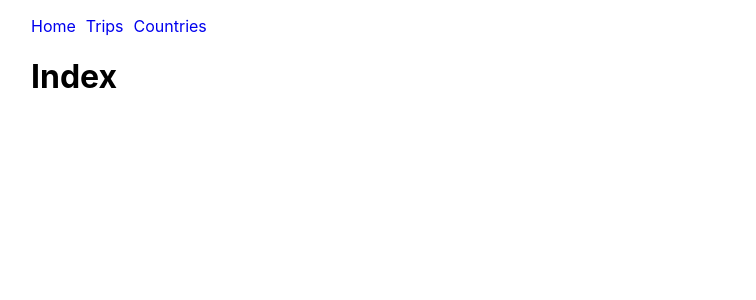
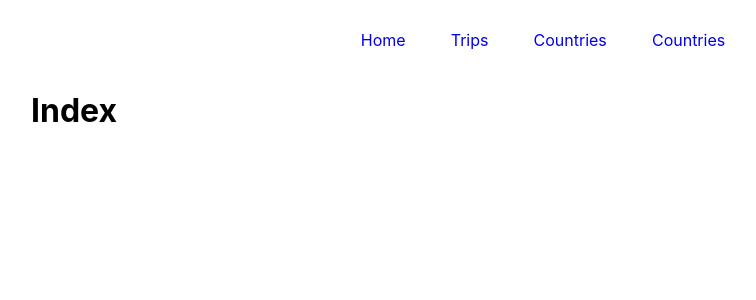
Before and after one commit to chrdina/shells-steps, a React (Create React App) app: page / in a window 1280 px wide. Shown: the top 300 px of the page, without its empty margins (97-853 px from the left). Built offline with nearby package versions, Linux system fonts and the light colour scheme.

Commit message:
Added nav styling. Flex with space around justification

```diff
--- a/src/App.js
+++ b/src/App.js
@@ -11,8 +11,8 @@ function App() {
   return (
     <Router>
       <div>
-        <nav>
-          <ul>
+
+          <ul class='nav'>
             <li>
               <Link to="/">Home</Link>
             </li>
@@ -22,8 +22,11 @@ function App() {
             <li>
               <Link to="/countries">Countries</Link>
             </li>
+            <li>
+              <Link to="/countries">Countries</Link>
+            </li>
           </ul>
-        </nav>
+
         <Switch>
           <Route path="/" exact component={Index} />
           <Route path="/trips/" component={Trips} />
--- a/src/index.css
+++ b/src/index.css
@@ -14,23 +14,25 @@ code {
     monospace;
 }
 
-nav ul, a {
-  list-style-type: none;
+ul, a {
+  list-style: none;
   text-decoration: none;
+  margin: 0;
+  padding: 0;
 }
-nav li {
+.nav li {
   display: inline;
-  padding-right: 10px;
   margin: 0;
 }
-nav {
-  padding: 0;
-  margin: 0;
+.nav {
+  display: flex;
+  justify-content: space-around;
+  padding-left: 30%;
+  padding-right: 30%;
+  padding-top: 30px;
+  padding-bottom: 20px;
 }
 
-ul, ol {
-  padding: 0;
-}
 
 
 /* Tile Design */
```
